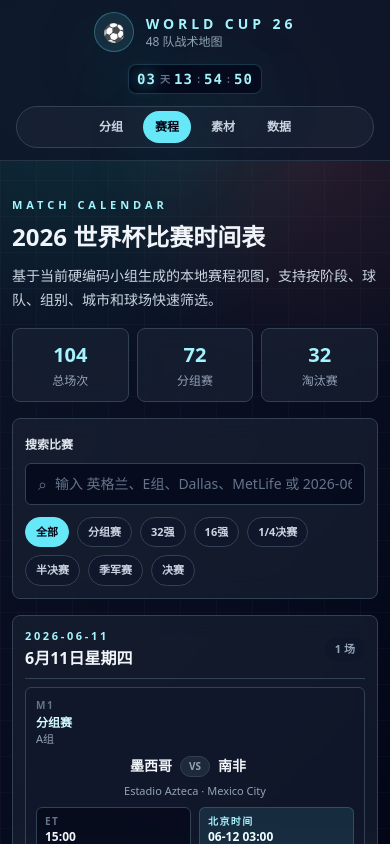
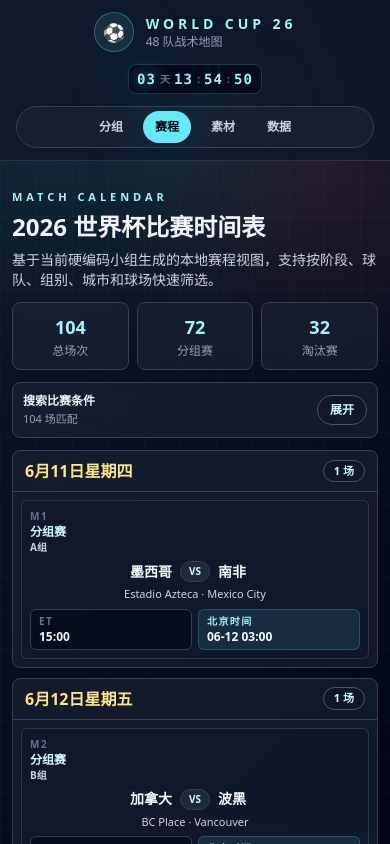
Before and after one commit to huayu2025ai-sketch/world-cup-26, a Next.js app: page /schedule in a window 390 px wide. Shown: the top 844 px of the page. Built offline with nearby package versions, Linux system fonts and the light colour scheme.

Commit message:
Refine schedule page layout

```diff
--- a/app/schedule/page.tsx
+++ b/app/schedule/page.tsx
@@ -24,6 +24,7 @@ const groupByDate = (matches: ScheduleMatch[]) => {
 export default function SchedulePage() {
   const [query, setQuery] = useState("");
   const [stage, setStage] = useState<(typeof scheduleStages)[number]>("全部");
+  const [isFilterOpen, setIsFilterOpen] = useState(false);
 
   const filteredMatches = useMemo(() => {
     const normalizedQuery = query.trim().toLowerCase();
@@ -55,41 +56,62 @@ export default function SchedulePage() {
   const knockoutCount = scheduleMatches.length - groupStageCount;
 
   return (
-    <main className="mx-auto max-w-7xl px-3 pb-10 pt-5 sm:px-5 lg:px-6">
-      <section className="grid gap-4 py-4 lg:grid-cols-[1.1fr_0.9fr] lg:items-end">
+    <main className="mx-auto max-w-7xl px-3 pb-8 pt-4 sm:px-5 lg:px-6">
+      <section className="grid gap-3 py-3 lg:grid-cols-[1.1fr_0.9fr] lg:items-end">
         <div>
           <p className="text-[11px] font-black uppercase tracking-[0.36em] text-cyan-200">Match Calendar</p>
-          <h1 className="mt-2 max-w-none text-2xl font-black leading-tight text-slate-100 sm:text-3xl lg:text-4xl xl:whitespace-nowrap">
+          <h1 className="mt-1.5 max-w-none text-2xl font-black leading-tight text-slate-100 sm:text-3xl lg:text-4xl xl:whitespace-nowrap">
             2026 世界杯比赛时间表
           </h1>
-          <p className="mt-3 max-w-2xl text-sm leading-6 text-slate-300">
+          <p className="mt-2 max-w-2xl text-sm leading-5 text-slate-300">
             基于当前硬编码小组生成的本地赛程视图，支持按阶段、球队、组别、城市和球场快速筛选。
           </p>
         </div>
 
         <div className="grid grid-cols-3 gap-2">
-          <div className="rounded-lg border border-slate-700 bg-slate-800/50 p-3 text-center backdrop-blur-md">
-            <p className="text-xl font-black text-cyan-200">{scheduleMatches.length}</p>
-            <p className="mt-1 text-xs text-slate-400">总场次</p>
+          <div className="rounded-lg border border-slate-700 bg-slate-800/50 p-2.5 text-center backdrop-blur-md">
+            <p className="text-lg font-black text-cyan-200">{scheduleMatches.length}</p>
+            <p className="mt-0.5 text-xs text-slate-400">总场次</p>
           </div>
-          <div className="rounded-lg border border-slate-700 bg-slate-800/50 p-3 text-center backdrop-blur-md">
-            <p className="text-xl font-black text-cyan-200">{groupStageCount}</p>
-            <p className="mt-1 text-xs text-slate-400">分组赛</p>
+          <div className="rounded-lg border border-slate-700 bg-slate-800/50 p-2.5 text-center backdrop-blur-md">
+            <p className="text-lg font-black text-cyan-200">{groupStageCount}</p>
+            <p className="mt-0.5 text-xs text-slate-400">分组赛</p>
           </div>
-          <div className="rounded-lg border border-slate-700 bg-slate-800/50 p-3 text-center backdrop-blur-md">
-            <p className="text-xl font-black text-cyan-200">{knockoutCount}</p>
-            <p className="mt-1 text-xs text-slate-400">淘汰赛</p>
+          <div className="rounded-lg border border-slate-700 bg-slate-800/50 p-2.5 text-center backdrop-blur-md">
+            <p className="text-lg font-black text-cyan-200">{knockoutCount}</p>
+            <p className="mt-0.5 text-xs text-slate-400">淘汰赛</p>
           </div>
         </div>
       </section>
 
-      <section className="rounded-lg border border-slate-700 bg-slate-800/50 p-3 backdrop-blur-md">
-        <div className="grid gap-3 lg:grid-cols-[1fr_auto] lg:items-end">
+      <section className="rounded-lg border border-slate-700 bg-slate-800/50 p-2.5 backdrop-blur-md">
+        <div className="flex flex-wrap items-center justify-between gap-2">
           <div>
-            <label htmlFor="schedule-search" className="text-xs font-bold text-slate-200">
+            <p className="text-xs font-black text-slate-100">搜索比赛条件</p>
+            <p className="mt-0.5 text-[11px] text-slate-400">
+              {filteredMatches.length} 场匹配
+              {stage !== "全部" ? ` · ${stage}` : ""}
+              {query ? ` · ${query}` : ""}
+            </p>
+          </div>
+          <button
+            type="button"
+            onClick={() => setIsFilterOpen((current) => !current)}
+            aria-expanded={isFilterOpen}
+            aria-controls="schedule-filters"
+            className="rounded-full border border-slate-600 bg-slate-900/70 px-3 py-1.5 text-xs font-black text-cyan-100 transition hover:border-cyan-300/60 hover:text-cyan-50"
+          >
+            {isFilterOpen ? "收起" : "展开"}
+          </button>
+        </div>
+
+        {isFilterOpen && (
+          <div id="schedule-filters" className="mt-2.5 grid gap-2.5 lg:grid-cols-[1fr_auto] lg:items-end">
+            <div>
+              <label htmlFor="schedule-search" className="sr-only">
                 搜索比赛
               </label>
-            <div className="mt-2 flex items-center gap-2 rounded-md border border-slate-700 bg-slate-950/70 px-3 py-2 focus-within:border-cyan-300/70">
+              <div className="flex items-center gap-2 rounded-md border border-slate-700 bg-slate-950/70 px-3 py-1.5 focus-within:border-cyan-300/70">
                 <span className="text-slate-500" aria-hidden="true">
                   ⌕
                 </span>
@@ -103,13 +125,13 @@ export default function SchedulePage() {
               </div>
             </div>
 
-          <div className="flex flex-wrap gap-2">
+            <div className="flex flex-wrap gap-1.5">
               {scheduleStages.map((item) => (
                 <button
                   key={item}
                   type="button"
                   onClick={() => setStage(item)}
-                className={`rounded-full border px-2.5 py-1.5 text-[11px] font-black transition ${
+                  className={`rounded-full border px-2.5 py-1 text-[11px] font-black transition ${
                     stage === item
                       ? "border-cyan-300 bg-cyan-300 text-slate-950"
                       : "border-slate-700 bg-slate-900/60 text-slate-300 hover:border-cyan-300/60 hover:text-slate-100"
@@ -120,52 +142,52 @@ export default function SchedulePage() {
               ))}
             </div>
           </div>
+        )}
       </section>
 
-      <section className="mt-4 space-y-3">
+      <section className="mt-3 space-y-2.5">
         {dateKeys.map((date) => (
-          <article key={date} className="rounded-lg border border-slate-700 bg-slate-800/50 p-3 backdrop-blur-md">
-            <div className="flex flex-wrap items-center justify-between gap-2 border-b border-slate-700 pb-2">
+          <article key={date} className="overflow-hidden rounded-lg border border-slate-700 bg-slate-800/50 backdrop-blur-md">
+            <div className="flex flex-wrap items-center justify-between gap-2 border-b border-slate-700 px-3 py-2">
               <div>
-                <p className="text-[11px] font-black uppercase tracking-[0.24em] text-cyan-200">{date}</p>
-                <h2 className="mt-0.5 text-base font-black text-slate-100 sm:text-lg">{formatDate(date)}</h2>
+                <h2 className="text-base font-black text-amber-200 sm:text-[17px]">{formatDate(date)}</h2>
               </div>
-              <span className="rounded-full bg-slate-900/70 px-2.5 py-1 text-[11px] font-bold text-slate-400">
+              <span className="rounded-full border border-slate-600 bg-slate-900/70 px-2.5 py-0.5 text-[11px] font-black text-cyan-100">
                 {groupedMatches[date].length} 场
               </span>
             </div>
 
-            <div className="mt-2 grid gap-2">
+            <div className="grid gap-1.5 p-2">
               {groupedMatches[date].map((match) => (
                 <div
                   key={match.id}
-                  className="grid gap-2 rounded-md border border-slate-700 bg-slate-900/55 p-2.5 md:grid-cols-[72px_1fr_128px] md:items-center md:gap-3"
+                  className="grid gap-1.5 rounded-md border border-slate-700/80 bg-slate-900/55 p-2 shadow-sm shadow-slate-950/20 md:grid-cols-[66px_1fr_118px] md:items-center md:gap-2.5"
                 >
                   <div>
                     <p className="text-[10px] font-black uppercase tracking-[0.16em] text-slate-500">M{match.id}</p>
-                    <p className="mt-0.5 text-xs font-black text-cyan-100">{match.stage}</p>
-                    {match.group && <p className="text-[11px] text-slate-400">{match.group}组</p>}
+                    <p className="text-xs font-black text-cyan-100">{match.stage}</p>
+                    {match.group && <p className="text-[10px] font-bold text-slate-300">{match.group}组</p>}
                   </div>
 
                   <div>
                     <div className="grid grid-cols-[1fr_auto_1fr] items-center gap-2">
-                      <p className="truncate text-right text-sm font-black text-slate-100">{match.home}</p>
-                      <span className="rounded-full border border-slate-700 bg-slate-800 px-2 py-0.5 text-[10px] font-black text-slate-400">
+                      <p className="truncate text-right text-sm font-black text-slate-50">{match.home}</p>
+                      <span className="rounded-full border border-slate-700 bg-slate-800 px-2 py-0.5 text-[10px] font-black text-cyan-100">
                         VS
                       </span>
-                      <p className="truncate text-sm font-black text-slate-100">{match.away}</p>
+                      <p className="truncate text-sm font-black text-slate-50">{match.away}</p>
                     </div>
-                    <p className="mt-1.5 truncate text-center text-[11px] text-slate-400">
+                    <p className="mt-1 truncate text-center text-[11px] font-medium text-slate-300">
                       {match.venue} · {match.city}
                     </p>
                   </div>
 
-                  <div className="grid grid-cols-2 gap-2 md:grid-cols-1 md:gap-1.5">
-                    <div className="rounded-md border border-slate-700 bg-slate-950/60 px-2 py-1.5">
+                  <div className="grid grid-cols-2 gap-1.5 md:grid-cols-1 md:gap-1">
+                    <div className="rounded-md border border-slate-700 bg-slate-950/60 px-2 py-1">
                       <p className="text-[10px] font-bold uppercase tracking-[0.14em] text-slate-500">ET</p>
                       <p className="text-xs font-black text-slate-100">{match.etTime}</p>
                     </div>
-                    <div className="rounded-md border border-cyan-300/20 bg-cyan-300/10 px-2 py-1.5">
+                    <div className="rounded-md border border-cyan-300/20 bg-cyan-300/10 px-2 py-1">
                       <p className="text-[10px] font-bold uppercase tracking-[0.14em] text-cyan-200">北京时间</p>
                       <p className="text-xs font-black text-cyan-50">{match.beijingTime}</p>
                     </div>
```
Lines whose indentation alone changed are shown as unchanged.
